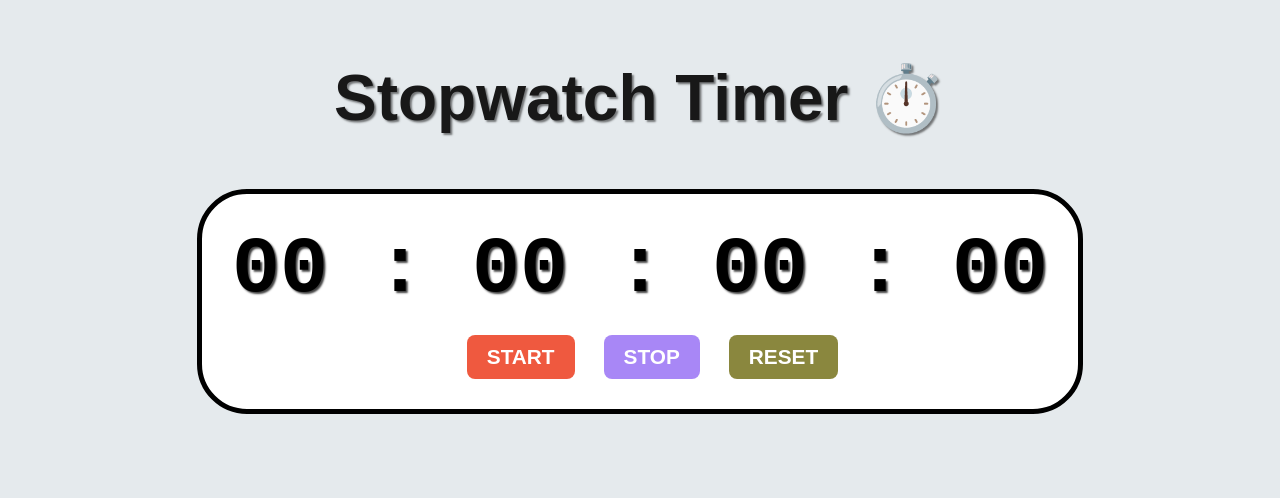
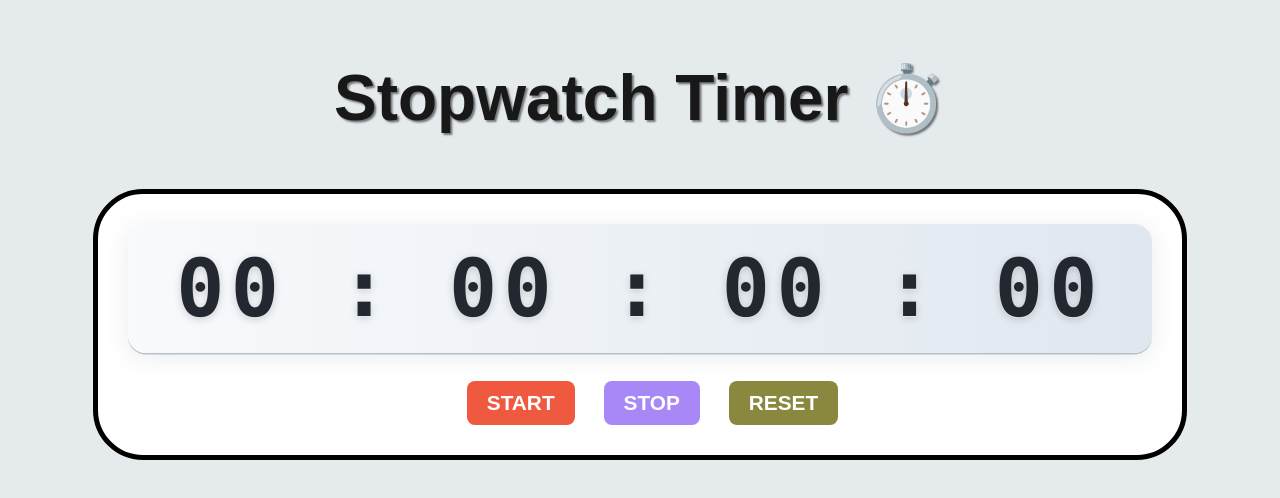
Before and after one commit to venkata-arjun/timer, a plain HTML site: page index.html in a window 1280 px wide. Drawn offline with Linux system fonts and the light colour scheme.

Commit message:
new display styling.

```diff
--- a/style.css
+++ b/style.css
@@ -25,11 +25,17 @@ body {
 
 #display {
     font-size: 5rem;
-    font-family: monospace;
-    font-weight: bold;
-    color: black;
-    text-shadow: 2px 2px 2px hsla(0, 0%, 0%, 0.75);
-    margin-bottom: 20px;
+    font-family: 'Fira Mono', 'Consolas', monospace;
+    font-weight: 700;
+    color: #23272f;
+    background: linear-gradient(90deg, #f8fafc 0%, #e0e7ef 100%);
+    border-radius: 18px;
+    padding: 18px 48px;
+    box-shadow: 0 4px 24px 0 rgba(44, 62, 80, 0.10), 0 1.5px 0 0 #bfc9d1;
+    text-shadow: 0 2px 8px rgba(0,0,0,0.18), 0 1px 0 #fff;
+    letter-spacing: 0.08em;
+    margin-bottom: 28px;
+    transition: box-shadow 0.2s;
 }
 
 #controls button{
```
